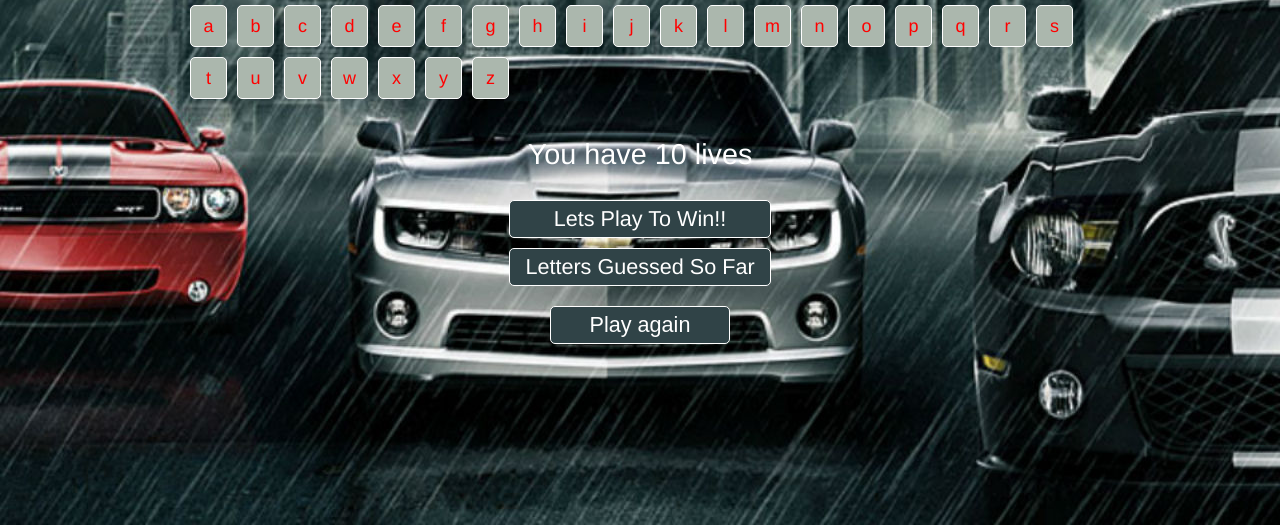
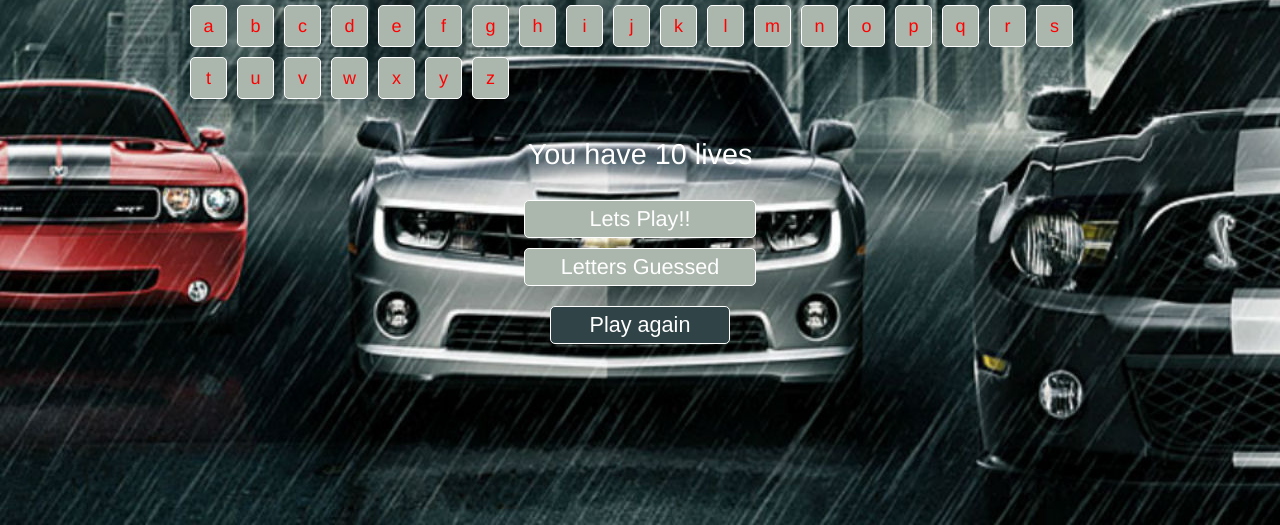
Before and after one commit to manalimatkar/week-3-game, a PHP site: page / in a window 1280 px wide. Shown: the part 275-800 px from the top of the page. Run offline with PHP 8.4, Linux system fonts and the light colour scheme.

Commit message:
wins and Guessed Letter Placholder updates

```diff
--- a/index.html
+++ b/index.html
@@ -20,7 +20,7 @@
 <!-- Diplay Current Lives count -->
 <p id="mylives"></p>
 <!-- Display Number Of Lives -->
-<p id="wins">Lets Play To Win!!</p>
+<p id="wins">Lets Play!!</p>
 <p id="guessedLetters">
 	Letters Guessed
 </p>
--- a/myscript.js
+++ b/myscript.js
@@ -188,7 +188,7 @@ window.onload = function(){
     	//Create Blank spaces to fill correct user guesses
     	createWordHolder();
     	myLives();
-      document.getElementById("guessedLetters").innerHTML = "Letters Guessed So Far";
+      document.getElementById("guessedLetters").innerHTML = "Letters Guessed";
     }//play ends
 
     //call play
--- a/style.css
+++ b/style.css
@@ -1,169 +1,3 @@
-/* Variabes */
-/* Mixin's */
-/*body {
-  background: #111111;
-  font-family: "HelveticaNeue-Light", "Helvetica Neue Light", "Helvetica Neue", Helvetica, Arial, "Lucida Grande", sans-serif;
-  color: #fff;
-  height: 100%;
-  text-align: center;
-  font-size: 18px;
-}
-
-.wrappper {
-  width: 100%;
-  margin: 0 auto;
-}
-.wrappper:after {
-  content: "";
-  display: table;
-  clear: both;
-}
-
-canvas {
-  color: #fff;
-  border: #fff dashed 2px;
-  padding: 15px;
-}
-hr{
-    display: block;
-    margin-top: 0.5em;
-    margin-bottom: 0.5em;
-    margin-left: auto;
-    margin-right: auto;
-    border-style: dotted;
-    border-width: 1px;
-}
-
-h1, h2, h3 {
-  font-family: 'Roboto', sans-serif;
-  font-weight: 100;
-  text-transform: uppercase;
-  margin: 5px 0;
-}
-
-h1 {
-  font-size: 2.6em;
-}
-
-h2 {
-  font-size: 1.6em;
-}
-
-p {
-  font-size: 1.6em;
-}
-
-#alphabet {
-  margin: 15px auto;
-  padding: 0;
-  max-width: 900px;
-}
-#alphabet:after {
-  content: "";
-  display: table;
-  clear: both;
-}
-
-#alphabet li {
-  float: left;
-  margin: 0 10px 10px 0;
-  list-style: none;
-  width: 35px;
-  height: 30px;
-  padding-top: 10px;
-  background: #fff;
-  color: #c1d72e;
-  cursor: pointer;
-  -moz-border-radius: 5px;
-  -webkit-border-radius: 5px;
-  border-radius: 5px;
-  -khtml-border-radius: 5px;
-  border: solid 1px #fff;
-}
-#alphabet li:hover {
-  background: #c1d72e;
-  border: solid 1px #fff;
-  color: #fff;
-}
-
-#my-word {
-  margin: 0;
-  display: block;
-  padding: 0;
-  display: block;
-}
-
-#my-word li {
-  position: relative;
-  list-style: none;
-  margin: 0;
-  display: inline-block;
-  padding: 0 10px;
-  font-size: 1.6em;
-}
-
-.active {
-  opacity: 0.4;
-  filter: alpha(opacity=40);
-  -moz-transition: all 1s ease-in;
-  -moz-transition: all 0.3s ease-in-out;
-  -webkit-transition: all 0.3s ease-in-out;
-  cursor: default;
-}
-.active:hover {
-  -moz-transition: all 1s ease-in;
-  -moz-transition: all 0.3s ease-in-out;
-  -webkit-transition: all 0.3s ease-in-out;
-  opacity: 0.4;
-  filter: alpha(opacity=40);
-  -moz-transition: all 1s ease-in;
-  -moz-transition: all 0.3s ease-in-out;
-  -webkit-transition: all 0.3s ease-in-out;
-}
-
-#mylives {
-  font-size: 1.6em;
-  text-align: center;
-  display: block;
-}
-
-button {
-  -moz-border-radius: 5px;
-  -webkit-border-radius: 5px;
-  border-radius: 5px;
-  -khtml-border-radius: 5px;
-  background: #c1d72e;
-  color: #fff;
-  border: solid 1px #fff;
-  text-decoration: none;
-  cursor: pointer;
-  font-size: 1.2em;
-  padding: 18px 10px;
-  width: 180px;
-  margin: 10px;
-  outline: none;
-}
-button:hover {
-  -webkit-transition: all 0.3s ease-in-out;
-  -moz-transition: all 0.3s ease-in-out;
-  transition: all 0.3s ease-in-out;
-  background: #fff;
-  border: solid 1px #fff;
-  color: #c1d72e;
-}
-
-@media (max-width: 767px) {
-  #alphabet {
-    padding: 0 0 0 15px;
-  }
-}
-@media (max-width: 480px) {
-  #alphabet {
-    padding: 0 0 0 25px;
-  }
-}*/
-/* Variabes */
-/* Mixin's */
 body {
   background: #111111 url("assets/images/MuscleCarsNew.jpg");
   font-family: "HelveticaNeue-Light", "Helvetica Neue Light", "Helvetica Neue", Helvetica, Arial, "Lucida Grande", sans-serif;
@@ -234,14 +68,13 @@ p {
   -webkit-border-radius: 5px;
   border-radius: 5px;
   -khtml-border-radius: 5px;
-  background: #304347;
+  background: #abb7ad;
   color: #fff;
   border: solid 1px #fff;
   text-decoration: none;
-  cursor: pointer;
   font-size: 1.2em;
   padding: 5px 5px;
-  width: 250px;
+  width: 220px;
   margin: 10px auto;
   outline: none;
   word-break: break-all;
```
